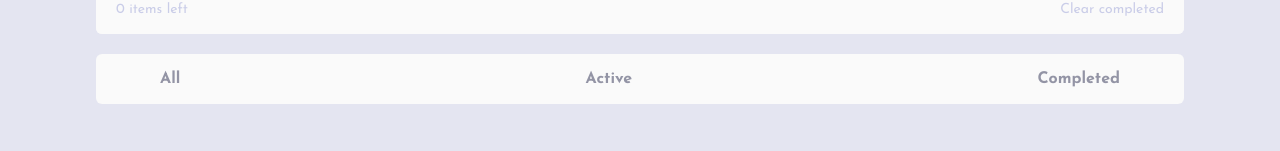
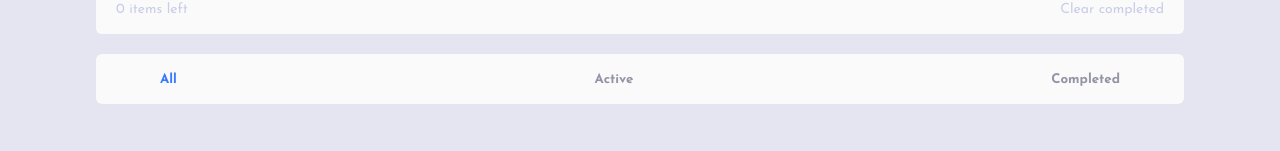
Before and after one commit to sun-empire-solutions/todo-app, a React app: page / in a window 1280 px wide. Shown: the part 578-729 px from the top of the page. Built offline with nearby package versions, Linux system fonts and the light colour scheme.

Commit message:
Handle todos filter

```diff
--- a/src/components/Filter.tsx
+++ b/src/components/Filter.tsx
@@ -1,37 +1,39 @@
-import { useState } from "react";
+import { IFilter } from "../types";
 
-const Filter = () => {
-  const [state, setState] = useState("");
-  type IFilter = "all" | "active" | "completed";
+const Filter = ({ filter, onFilterChange }: IProps) => {
+  const handleFilterChange = (event) => {
+    onFilterChange(event.target.name);
+  };
 
-  const clickAll = (value: IFilter) => () => {
-    if (value != state) {
-      setState(value);
-    } else {
-      setState("");
-    }
-  };
+  const isSelected = (value: string) => (value === filter ? "selected" : "");
+
   return (
     <div className="filter">
       <div className="filter__options">
-        <p
-          className={`${state === "all" ? "selected" : ""}`}
-          onClick={clickAll("all")}
+        <button
+          name="all"
+          className={isSelected("all")}
+          onClick={handleFilterChange}
+          role="button"
         >
           All
-        </p>
-        <p
-          className={`${state === "active" ? "selected" : ""}`}
-          onClick={clickAll("active")}
+        </button>
+        <button
+          name="active"
+          className={isSelected("active")}
+          onClick={handleFilterChange}
+          role="button"
         >
           Active
-        </p>
-        <p
-          className={`${state === "completed" ? "selected" : ""}`}
-          onClick={clickAll("completed")}
+        </button>
+        <button
+          name="completed"
+          className={isSelected("completed")}
+          onClick={handleFilterChange}
+          role="button"
         >
           Completed
-        </p>
+        </button>
       </div>
       <div className="filter-message">
         <p>Drag and drop to reorder list</p>
@@ -40,4 +42,6 @@ const Filter = () => {
   );
 };
 
+type IProps = { filter: IFilter; onFilterChange: (filter: string) => void };
+
 export { Filter };
--- a/src/containers/TodosContainer.tsx
+++ b/src/containers/TodosContainer.tsx
@@ -1,11 +1,23 @@
+import { useMemo, useState } from "react";
+
 import { Header } from "../components/Header";
 import { Input } from "../components/Input";
 import { useTodos } from "../hooks/use-todos";
 import { Filter } from "../components/Filter";
 import { TodosList } from "./TodosList";
+import { IFilter, ITodo } from "../types";
 
 const TodosContainer = () => {
   const { todos, addTodo, saveTodos } = useTodos();
+  const [filter, setFilter] = useState<IFilter>("all");
+  const filteredTodos = useMemo<IFilteredTodos>(
+    () => ({
+      all: todos,
+      active: todos.filter((item) => !item.completed),
+      completed: todos.filter((item) => item.completed),
+    }),
+    [todos]
+  );
 
   const removeTodo = (id: string) => {
     saveTodos(todos.filter((item) => item.id !== id));
@@ -23,19 +35,25 @@ const TodosContainer = () => {
     saveTodos(todos.filter((item) => !item.completed));
   };
 
+  const handleFilterChange = (value: IFilter) => {
+    setFilter(value);
+  };
+
   return (
     <div className="todos-container">
       <Header title="Todo" />
       <Input onSubmit={addTodo} />
       <TodosList
-        items={todos}
+        items={filteredTodos[filter]}
         onRemove={removeTodo}
         onComplete={completeTodo}
         onClearCompleted={clearCompleted}
       />
-      <Filter />
+      <Filter filter={filter} onFilterChange={handleFilterChange} />
     </div>
   );
 };
 
+type IFilteredTodos = { [key in IFilter]: ITodo[] };
+
 export { TodosContainer };
--- a/src/containers/TodosList.tsx
+++ b/src/containers/TodosList.tsx
@@ -19,8 +19,13 @@ const TodosList = ({
   return (
     <div className="todos-list">
       <div className="todos-list__items">
-        {items?.map((item) => (
-          <TodoItem item={item} onRemove={onRemove} onComplete={onComplete} />
+        {items?.map((item, index) => (
+          <TodoItem
+            key={index}
+            item={item}
+            onRemove={onRemove}
+            onComplete={onComplete}
+          />
         ))}
       </div>
       <div className="todos-list__footer todo-item">
--- a/src/styles/components/filter.scss
+++ b/src/styles/components/filter.scss
@@ -21,8 +21,16 @@
     .selected {
       color: $BrightBlue;
     }
-    p:hover {
-      cursor: pointer;
+
+    button {
+      border: none;
+      background: none;
+      color: hsl(236, 9%, 61%);
+      font-weight: 600;
+
+      &:hover {
+        cursor: pointer;
+      }
     }
   }
   .filter-message {
--- a/src/types/index.ts
+++ b/src/types/index.ts
@@ -3,3 +3,5 @@ export type ITodo = {
   text: string;
   completed: boolean;
 };
+
+export type IFilter = "all" | "active" | "completed";
```
